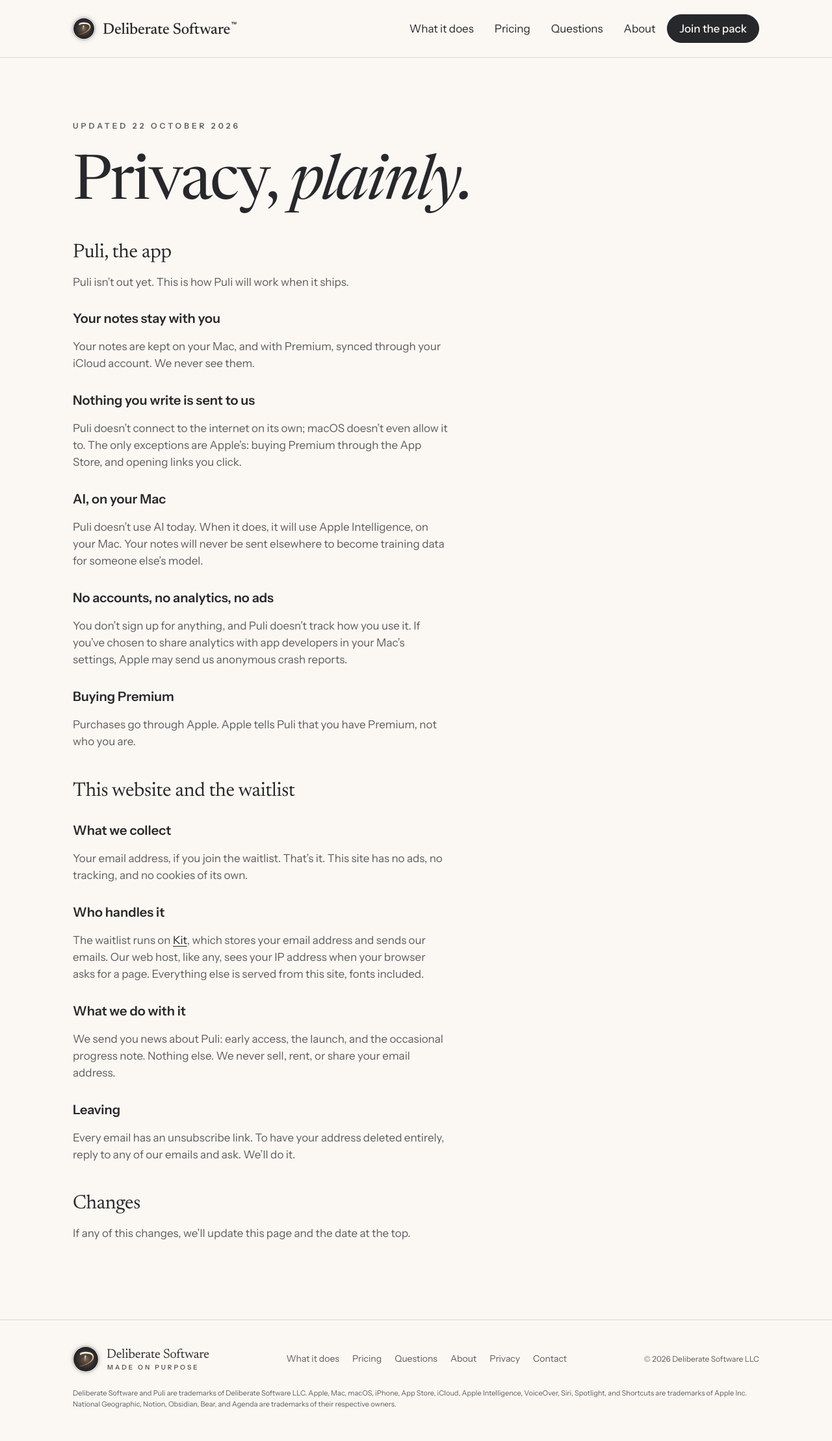
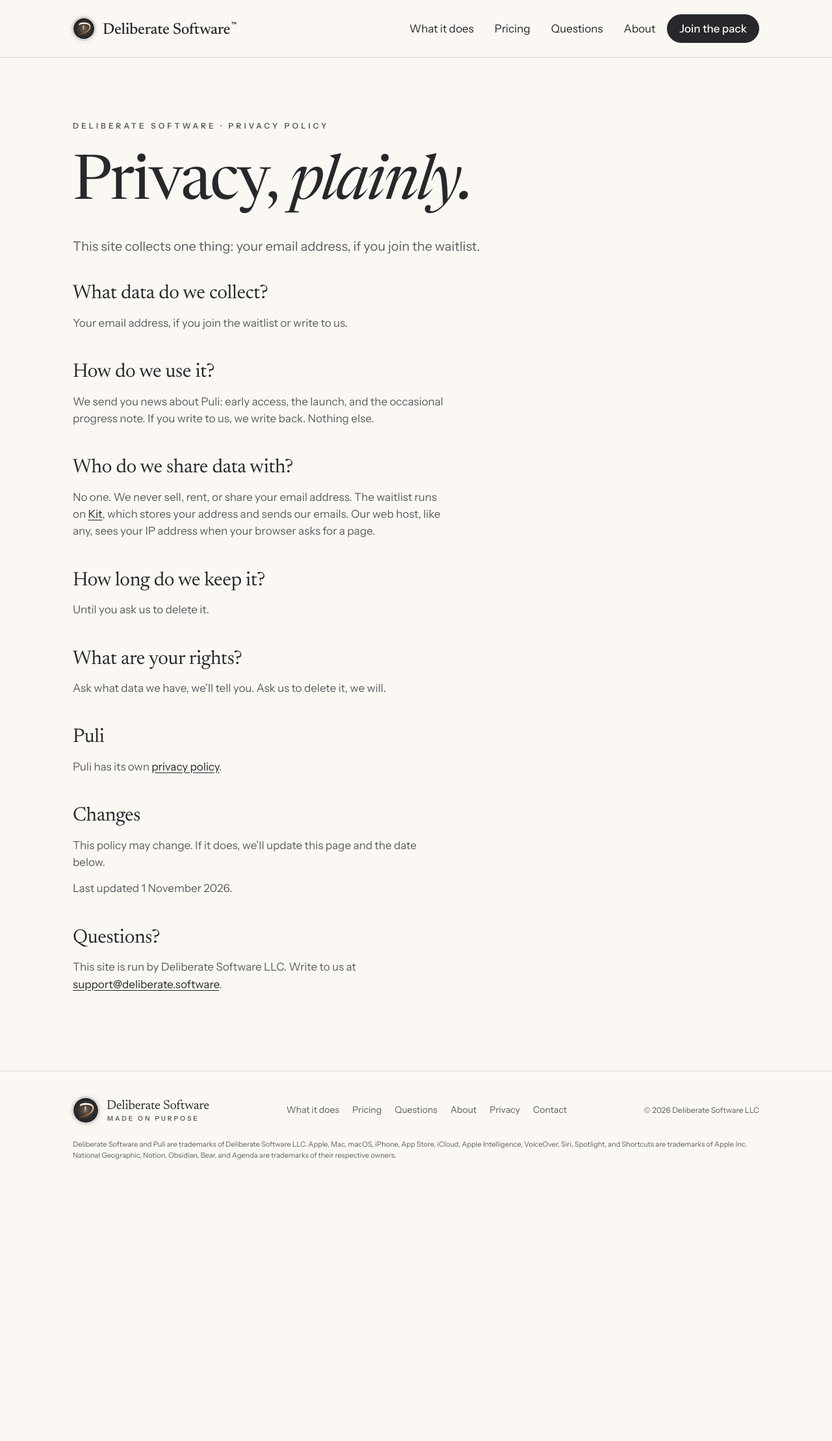
Before and after one commit to deliberate-software/deliberate-software.github.io, a Jekyll site: the page built from privacy.html, in a window 1280 px wide. Shown: the whole page at 65% size. Built offline with Jekyll 4.4.1, drawn with Linux system fonts in a browser that asks for light colours; after the commit the page ends 1835 px from its top, so only the background shows below that.

Commit message:
Puli gets its own terms and privacy policy, and the site talks about lessons
Puli's terms (Apple's standard license) and privacy policy live at
/puli/terms and /puli/privacy; the site's privacy policy now covers
only the site and the waitlist. The home page's feature lists match
the app, and say lessons instead of premium.

Co-Authored-By: Claude Opus 5.5 <noreply@anthropic.com>

```diff
--- a/assets/css/site.css
+++ b/assets/css/site.css
@@ -254,15 +254,16 @@ code { font-family: ui-monospace, "SF Mono", Menlo, monospace; font-size: 0.88em
 .faq summary:focus-visible { outline: 2px solid var(--ink); outline-offset: 4px; border-radius: 4px; }
 .faq details p { color: var(--muted); padding: 0 36px 22px 0; text-wrap: pretty; }
 .faq__more { font-size: 19px; color: var(--muted); }
-.faq__more a { color: var(--ink); text-decoration: underline; text-underline-offset: 3px; }
+.faq__more a, .faq details a { color: var(--ink); text-decoration: underline; text-underline-offset: 3px; }
 
-/* ---------- free and premium ---------- */
+/* ---------- free and lessons ---------- */
 
 .tiers { display: grid; grid-template-columns: repeat(auto-fit, minmax(min(100%, 320px), 1fr)); gap: 48px; }
 .tier { display: flex; flex-direction: column; gap: 16px; }
 
 .free-list { margin: 0; padding-left: 1.1em; }
 .free-list li { color: var(--muted); padding-bottom: 10px; text-wrap: pretty; }
+.free-list a { text-decoration: underline; text-underline-offset: 3px; }  /* in the list's own muted gray */
 
 /* ---------- founder note ---------- */
 
@@ -286,7 +287,7 @@ code { font-family: ui-monospace, "SF Mono", Menlo, monospace; font-size: 0.88em
 .prose h2 { font-family: var(--serif); font-weight: 400; font-size: 30px; line-height: 1.15; letter-spacing: -0.01em; padding-top: 32px; }
 .prose h2:first-child { padding-top: 8px; }
 .prose h3 { font-size: 20px; font-weight: 600; padding-top: 14px; }
-.prose p { color: var(--muted); }
+.prose p, .prose li { color: var(--muted); }
 .prose a { text-decoration: underline; text-underline-offset: 3px; color: var(--ink); }
 
 /* Acknowledgements: each license folded away under its project, shown as written.
--- a/privacy.html
+++ b/privacy.html
@@ -1,46 +1,37 @@
 ---
 layout: default
 title: Privacy
-description: What Puli and this site collect, and what we do with it. In plain words.
+description: What this site collects, and what we do with it. In plain words.
 permalink: /privacy/
 ---
 <section class="hero hero--short container">
-  <p class="eyebrow">Updated 22 October 2026</p>
+  <p class="eyebrow">Deliberate Software · Privacy Policy</p>
   <h1 class="hero__title">Privacy, <em>plainly.</em></h1>
+  <p class="hero__lead">This site collects one thing: your email address, if you join the waitlist.</p>
   <div class="prose">
-    <h2>Puli, the app</h2>
-    <p>Puli isn’t out yet. This is how Puli will work when it ships.</p>
+    <h2>What data do we collect?</h2>
+    <p>Your email address, if you join the waitlist or write to us.</p>
 
-    <h3>Your notes stay with you</h3>
-    <p>Your notes are kept on your Mac, and with Premium, synced through your iCloud account. We never see them.</p>
+    <h2>How do we use it?</h2>
+    <p>We send you news about Puli: early access, the launch, and the occasional progress note. If you write to us, we write back. Nothing else.</p>
 
-    <h3>Nothing you write is sent to us</h3>
-    <p>Puli doesn’t connect to the internet on its own; macOS doesn’t even allow it to. The only exceptions are Apple’s: buying Premium through the App Store, and opening links you click.</p>
+    <h2>Who do we share data with?</h2>
+    <p>No one. We never sell, rent, or share your email address. The waitlist runs on <a href="https://kit.com">Kit</a>, which stores your address and sends our emails. Our web host, like any, sees your IP address when your browser asks for a page.</p>
 
-    <h3>AI, on your Mac</h3>
-    <p>Puli doesn’t use AI today. When it does, it will use Apple Intelligence, on your Mac. Your notes will never be sent elsewhere to become training data for someone else’s model.</p>
+    <h2>How long do we keep it?</h2>
+    <p>Until you ask us to delete it.</p>
 
-    <h3>No accounts, no analytics, no ads</h3>
-    <p>You don’t sign up for anything, and Puli doesn’t track how you use it. If you’ve chosen to share analytics with app developers in your Mac’s settings, Apple may send us anonymous crash reports.</p>
+    <h2>What are your rights?</h2>
+    <p>Ask what data we have, we’ll tell you. Ask us to delete it, we will.</p>
 
-    <h3>Buying Premium</h3>
-    <p>Purchases go through Apple. Apple tells Puli that you have Premium, not who you are.</p>
-
-    <h2>This website and the waitlist</h2>
-
-    <h3>What we collect</h3>
-    <p>Your email address, if you join the waitlist. That’s it. This site has no ads, no tracking, and no cookies of its own.</p>
-
-    <h3>Who handles it</h3>
-    <p>The waitlist runs on <a href="https://kit.com">Kit</a>, which stores your email address and sends our emails. Our web host, like any, sees your IP address when your browser asks for a page. Everything else is served from this site, fonts included.</p>
-
-    <h3>What we do with it</h3>
-    <p>We send you news about Puli: early access, the launch, and the occasional progress note. Nothing else. We never sell, rent, or share your email address.</p>
-
-    <h3>Leaving</h3>
-    <p>Every email has an unsubscribe link. To have your address deleted entirely, reply to any of our emails and ask. We’ll do it.</p>
+    <h2>Puli</h2>
+    <p>Puli has its own <a href="{{ '/puli/privacy/' | relative_url }}">privacy policy</a>.</p>
 
     <h2>Changes</h2>
-    <p>If any of this changes, we’ll update this page and the date at the top.</p>
+    <p>This policy may change. If it does, we’ll update this page and the date below.</p>
+    <p>Last updated 1 November 2026.</p>
+
+    <h2>Questions?</h2>
+    <p>This site is run by {{ site.legal_name }}. Write to us at <a href="mailto:support@deliberate.software">support@deliberate.software</a>.</p>
   </div>
 </section>
```
Also changed, not shown: index.html (+23 -28 lines), puli/privacy.html (added, +40 -0 lines), puli/terms.html (added, +24 -0 lines), README.md.
